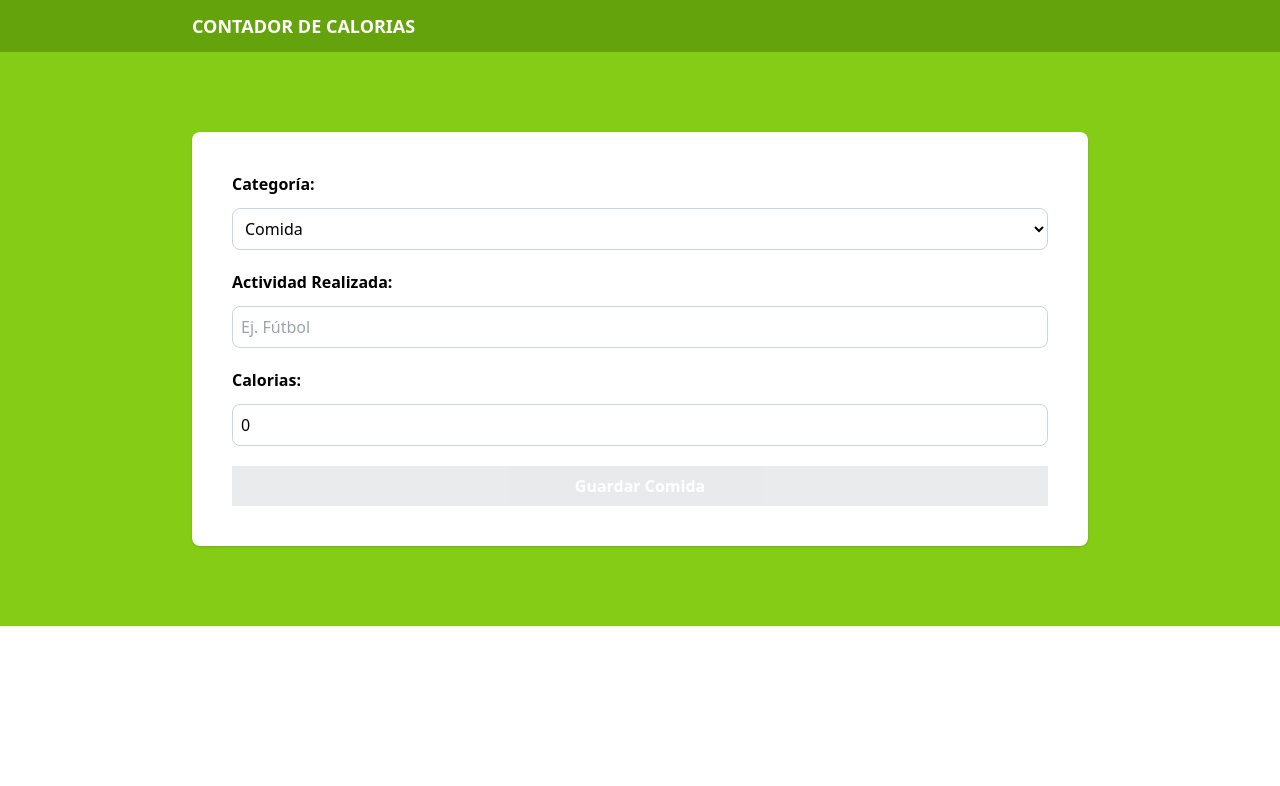
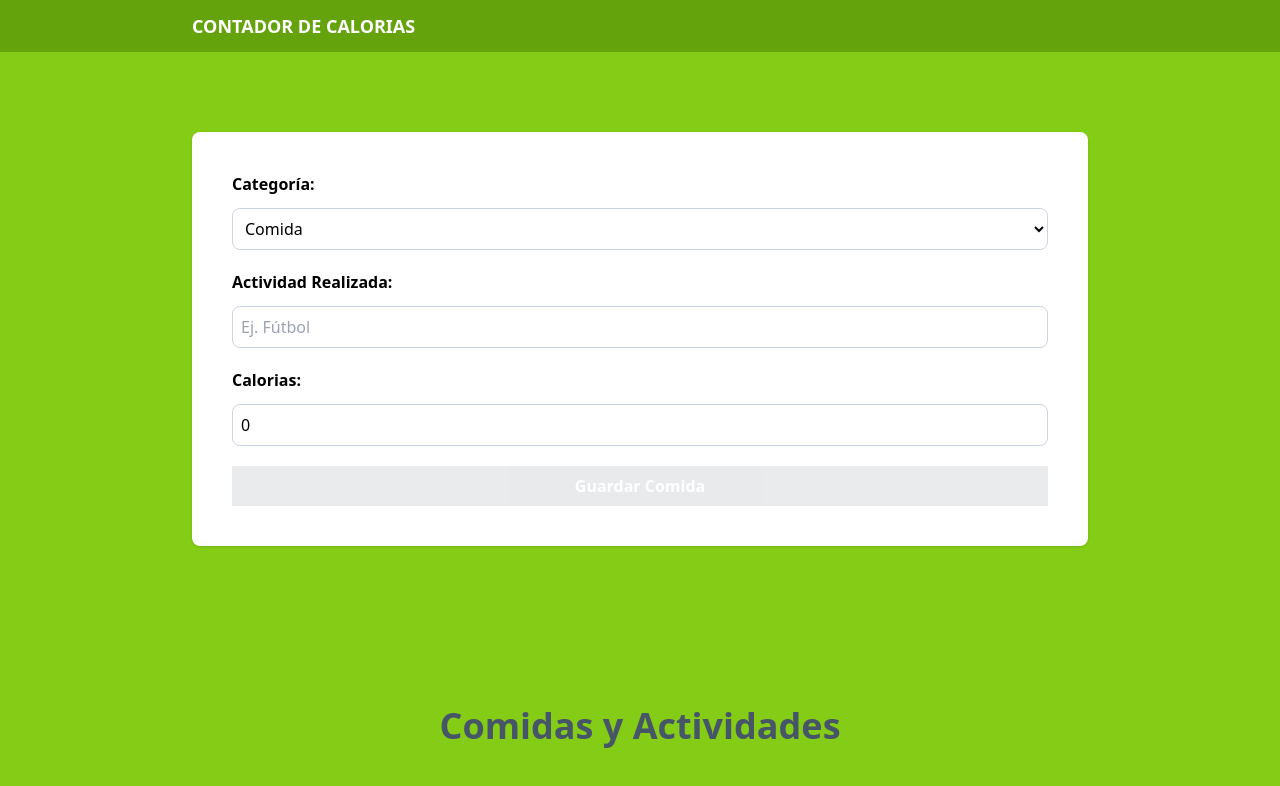
Before and after one commit to BryanGallo/Contador-Calorias-TS, a React (Vite) app: page / in a window 1280 px wide. Shown: the top 786 px of the page. Built offline with nearby package versions, Linux system fonts and the light colour scheme.

Commit message:
ActivityList en App.tsx
console.log para validar lo almacenado

```diff
--- a/src/App.tsx
+++ b/src/App.tsx
@@ -1,9 +1,11 @@
 import { useReducer } from "react";
 import { activityReducer, initialState } from "./reducer/activity-reducer";
 import Form from "./components/Form";
+import ActivityList from "./components/ActivityList";
 
 function App() {
     const [state, dispatch] = useReducer(activityReducer, initialState);
+    console.log(state.activities);
 
     return (
         <>
@@ -19,6 +21,9 @@ function App() {
                     <Form dispatch={dispatch} />
                 </div>
             </section>
+            <section className="bg-lime-500 py-20 px-5">
+                <ActivityList activities={state.activities} />
+            </section>
         </>
     );
 }
```
